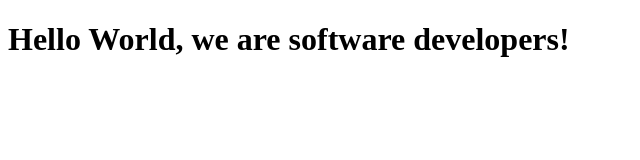
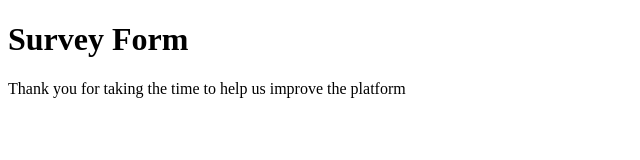
Before and after one commit to sagartd/mvcolab3, a plain HTML site: page index.html in a window 1280 px wide. Shown: the whole page, without its empty margins (0-640 px from the left). Drawn offline with Linux system fonts and the light colour scheme.

Commit message:
title and description

```diff
--- a/index.html
+++ b/index.html
@@ -2,12 +2,16 @@
 <html lang="en">
   <head>
     <meta charset="UTF-8">
-    <title>Fork Me! FCC: Test Suite Template</title>
+    <title>Survey Form</title>
     <link rel="stylesheet" href="css/style.css">
   </head>
 
   <body>
-    <h1>Hello World, we are software developers!</h1>
+    <div>
+      <h1 id="title">Survey Form</h1>
+      <p id="description">Thank you for taking the time to help us improve the platform</p>
+    </div>
+
     <script src="https://cdn.freecodecamp.org/testable-projects-fcc/v1/bundle.js"></script>
     <script  src="js/index.js"></script>
   </body>
```
